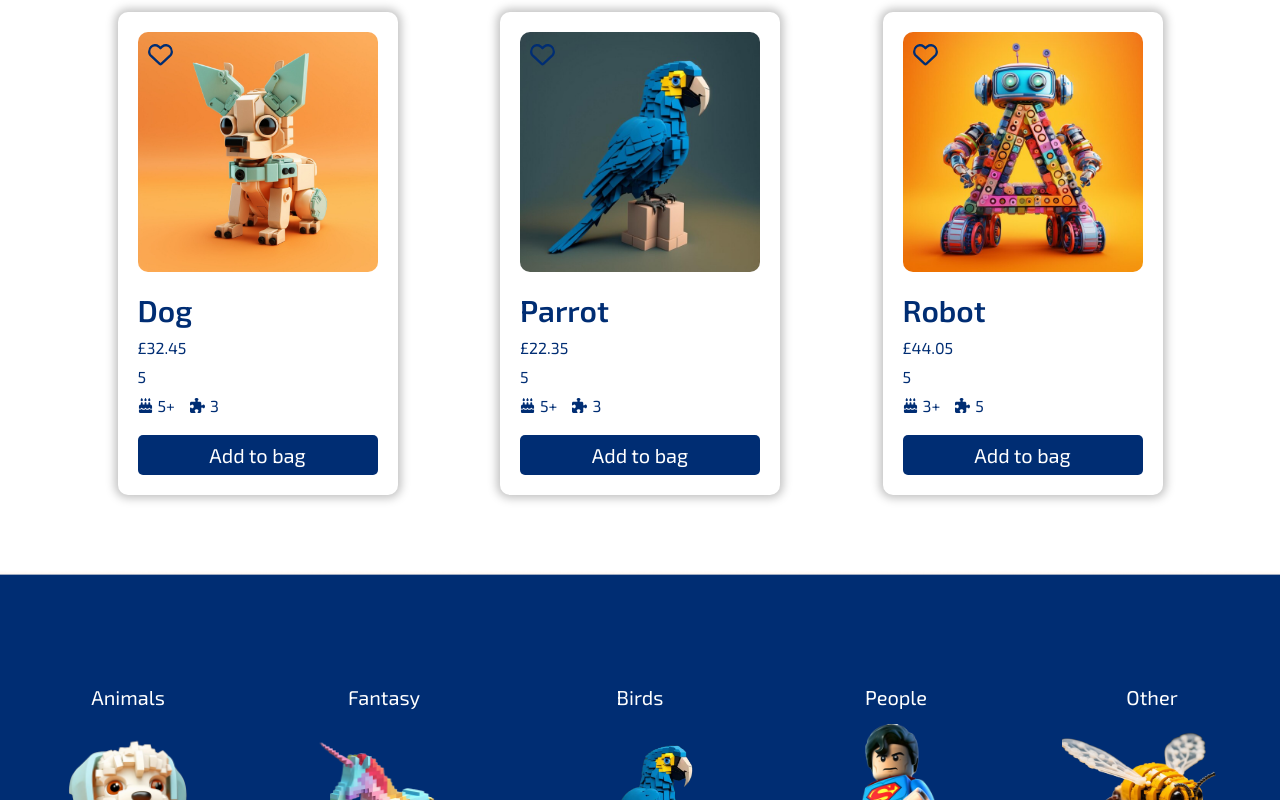
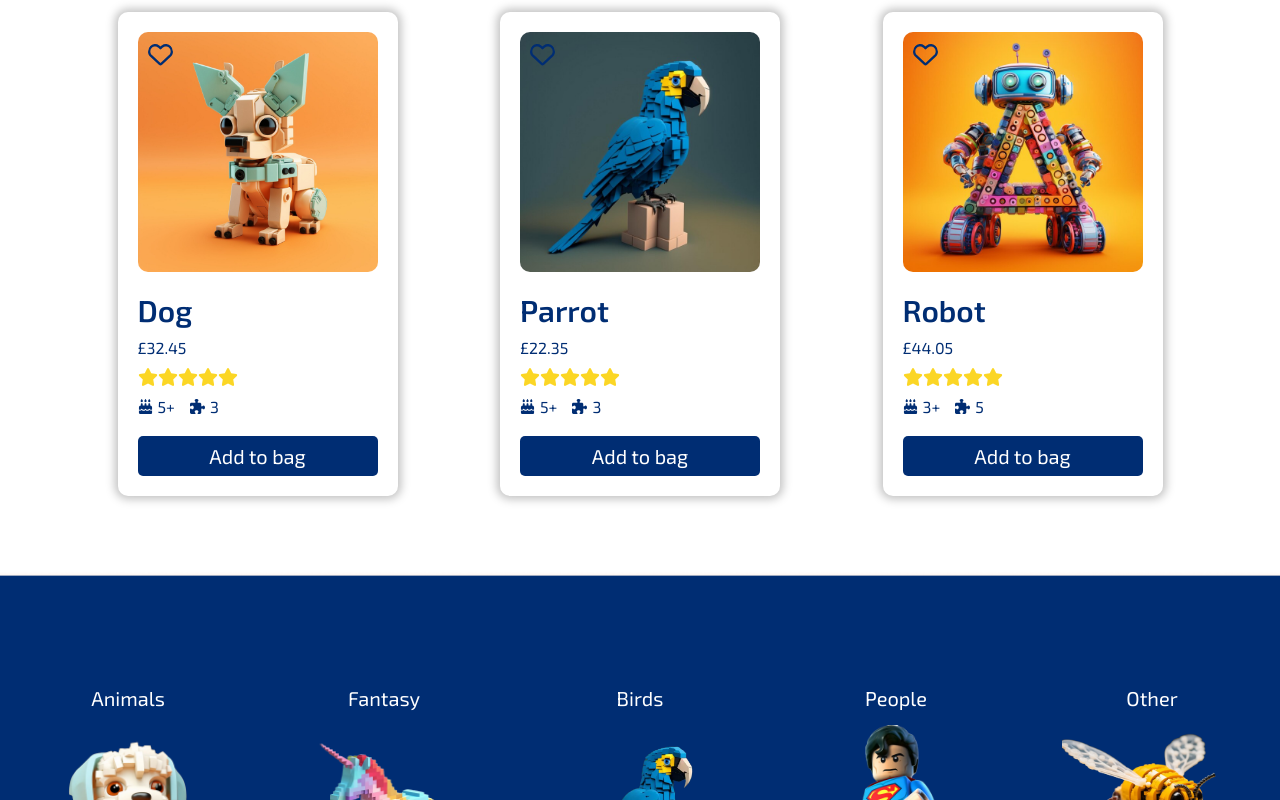
Before and after one commit to VitalinaKuzmenko/Limited-Edition-Bricks-Hub, a Next.js app: page / in a window 1280 px wide. Shown: the part 701-1501 px from the top of the page. Built offline with nearby package versions, Linux system fonts and the light colour scheme.

Commit message:
Add stars icons to ShopItem.tsx

```diff
--- a/app/components/FeaturedItems/components/ShopItem.css
+++ b/app/components/FeaturedItems/components/ShopItem.css
@@ -48,6 +48,18 @@
   font-weight: 600;
 }
 
+.shop-items-details .stars {
+  display: flex;
+}
+
+.shop-items-details .stars img {
+  width: 20px;
+  height: 20px;
+  /* yellow */
+  filter: invert(81%) sepia(99%) saturate(3930%) hue-rotate(331deg)
+    brightness(98%) contrast(101%);
+}
+
 .shop-items-details .small-container {
   display: flex;
   gap: 15px;
--- a/app/components/FeaturedItems/components/ShopItem.tsx
+++ b/app/components/FeaturedItems/components/ShopItem.tsx
@@ -8,6 +8,19 @@ interface ShopItemProps {
 const ShopItem: React.FC<ShopItemProps> = ({ shopItem }) => {
   const { name, price, stars, age, pieces, imagePath, alternativeText } =
     shopItem;
+
+  const starsArray = [];
+
+  for (let i = 0; i < 5; i++) {
+    if (i < stars) {
+      starsArray.push(<img src="/icons/star-icon.svg" alt="Full Star" />);
+    } else {
+      starsArray.push(
+        <img src="/icons/empty-star-icon.svg" alt="Empty Star" />
+      );
+    }
+  }
+
   return (
     <div className="shop-item-container">
       <div className="image-container">
@@ -21,7 +34,11 @@ const ShopItem: React.FC<ShopItemProps> = ({ shopItem }) => {
       <div className="shop-items-details">
         <h2 className="name">{name}</h2>
         <p className="price">£{price}</p>
-        <p className="stars">{stars}</p>
+
+        <div className="stars">
+          {starsArray.length > 0 && starsArray.map((star) => star)}
+        </div>
+
         <div className="small-container">
           <div className="age-container">
             <img src="/icons/cake-icon.svg" alt="cake" />
--- a/app/components/Header/Header.css
+++ b/app/components/Header/Header.css
@@ -335,6 +335,9 @@ header nav li {
     width: 100%;
     height: 100%;
     object-fit: cover;
+    /* white */
+    filter: invert(99%) sepia(87%) saturate(0%) hue-rotate(358deg)
+      brightness(105%) contrast(101%);
   }
 
   .header-icons-container img {
```
Also changed, not shown: public/icons/star-icon.svg.
